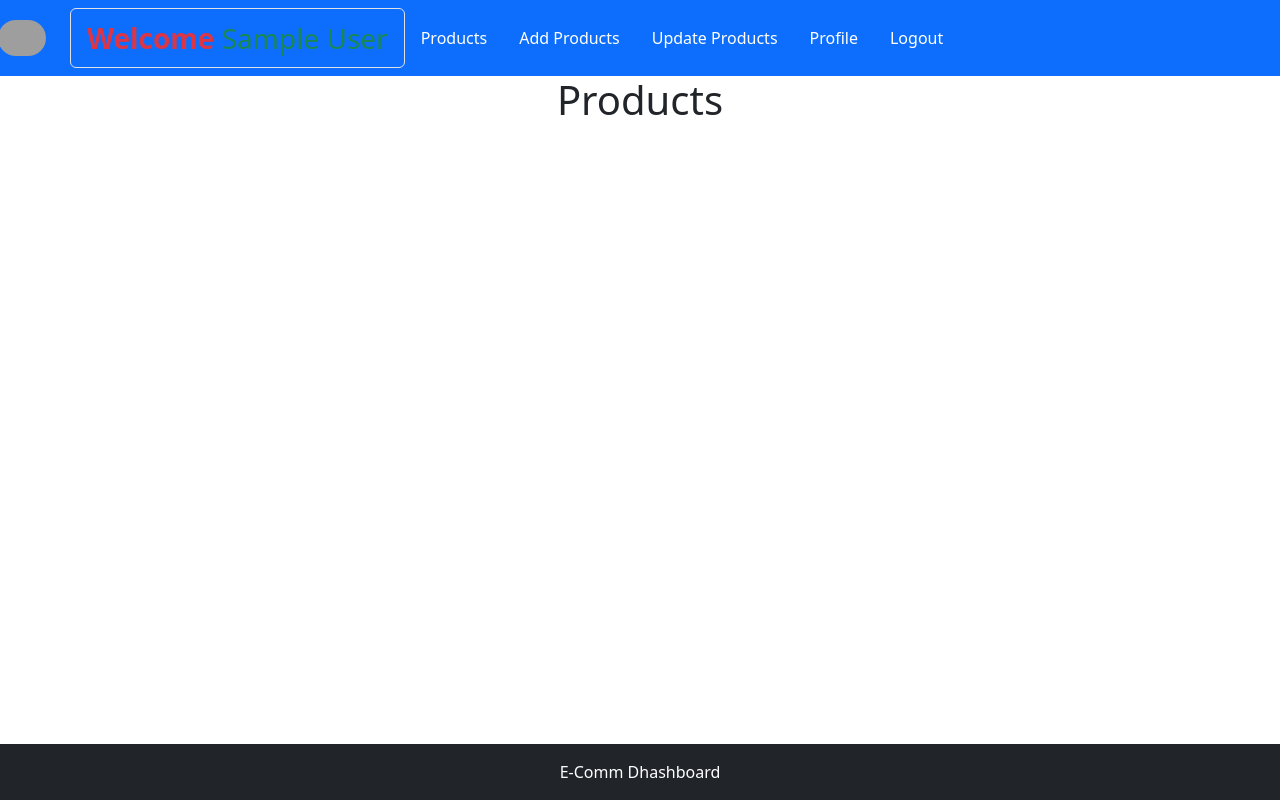
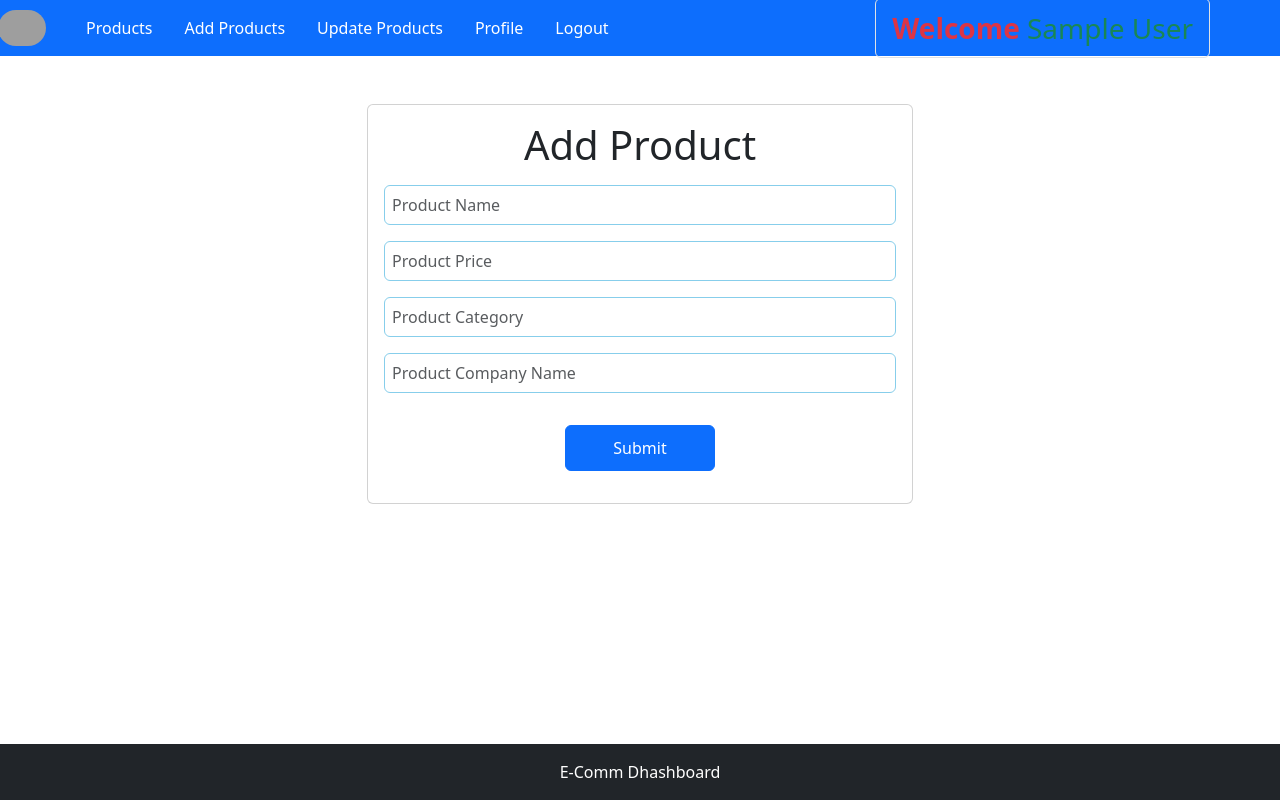
Before and after one commit to sachinpandeygurh/ecomm-dashboard-MERN-, a React (Create React App) app in the folder frontend/: page / in a window 1280 px wide. Built offline with nearby package versions, Linux system fonts and the light colour scheme; sample sign-in values are in the browser's storage; grey boxes are pictures that could not be loaded.

Commit message:
addProduct ComponentUI #19

```diff
--- a/frontend/src/components/App.js
+++ b/frontend/src/components/App.js
@@ -6,6 +6,7 @@ import Footer from './footer';
 import SignUp from './SignUp';
 import PrivateRoute from './privateRoute';
 import Login from './login';
+import AddProduct from './addProduct';
 
 function App() {
   return (
@@ -16,7 +17,7 @@ function App() {
 
         <Route element={<PrivateRoute/>} >
 
-        <Route path="/" element={<h1>Products</h1>} />
+        <Route path="/" element={<AddProduct/>} />
         <Route path="/add" element={<h1>Add Products</h1>} />
         <Route path="/update" element={<h1>Update Products</h1>} />
         <Route path="/logout" element={<h1>Logout</h1>} />
--- /dev/null
+++ b/frontend/src/components/addProduct.jsx
@@ -0,0 +1,69 @@
+import React, { useState } from "react";
+
+const AddProduct =()=>{
+    const [name, setName] = useState("");
+    const [price, setPrice] = useState("");
+    const [category, setCategory] = useState("");
+    const [company, setCompany] = useState("");
+    return (
+        <div className="container mt-5">
+          <div className="row justify-content-center">
+            <div className="col-lg-6">
+              <div className="card">
+                <div className="card-body">
+                  <h1 className="text-center">Add Product</h1>
+                  <div className="form-group">
+                    <input
+                      type="text"
+                      className="form-control inputBox my-3"
+                      placeholder="Product Name"
+                      value={name}
+                      onChange={(e) => setName(e.target.value)}
+                    />
+                  </div>
+                  <div className="form-group">
+                    <input
+                      type="text"
+                      className="form-control inputBox my-3"
+                      placeholder="Product Price"
+                      value={price}
+                      onChange={(e) => setPrice(e.target.value)}
+                    />
+                  </div>
+                  <div className="form-group">
+                    <input
+                      type="text"
+                      className="form-control inputBox my-3"
+                      placeholder="Product Category"
+                      value={category}
+                      onChange={(e) => setCategory(e.target.value)}
+                    />
+                  </div>
+                  <div className="form-group">
+                    <input
+                      type="text"
+                      className="form-control inputBox my-3"
+                      placeholder="Product Company Name"
+                      value={company}
+                      onChange={(e) => setCompany(e.target.value)}
+                    />
+                  </div>
+                  <div className="form-group">
+                    <button
+                      className="form-control btn btn-primary appButton my-3"
+                      onClick={""}
+                      type="button"
+                    >
+                      Submit
+                    </button>
+                  </div>
+                </div>
+              </div>
+            </div>
+          </div>
+        </div>
+      );
+
+}
+
+export default AddProduct;
--- a/frontend/src/components/nav.jsx
+++ b/frontend/src/components/nav.jsx
@@ -16,9 +16,7 @@ function NavBar() {
         </li>
 
         {auth ?
-          <>  <li className="nav-item">
-          <Link className="nav-link text-success border rounded fs-3 " to="/"><span className="fw-bold p-0 m-0 text-danger text-bold">Welcome</span> {JSON.parse(auth).name}</Link>
-        </li>
+          <>
             <li className="nav-item">
               <Link className="nav-link text-white" to="/">Products</Link>
             </li>
@@ -34,6 +32,17 @@ function NavBar() {
             <li className="nav-item">
               <Link className="nav-link text-white" to="/signup" onClick={logout}>Logout</Link>
             </li>
+
+            <li className="nav-item position-absolute end-0">
+  <Link className="nav-link text-success border rounded fs-3" to="/">
+    <span className="fw-bold p-0 m-0 text-danger">
+      Welcome
+    </span>{" "}
+    {JSON.parse(auth).name}
+  </Link>
+</li>
+
+
           </>
           :
 
```
Also changed, not shown: 2 other files (tests, documents, lock files or other folders).
